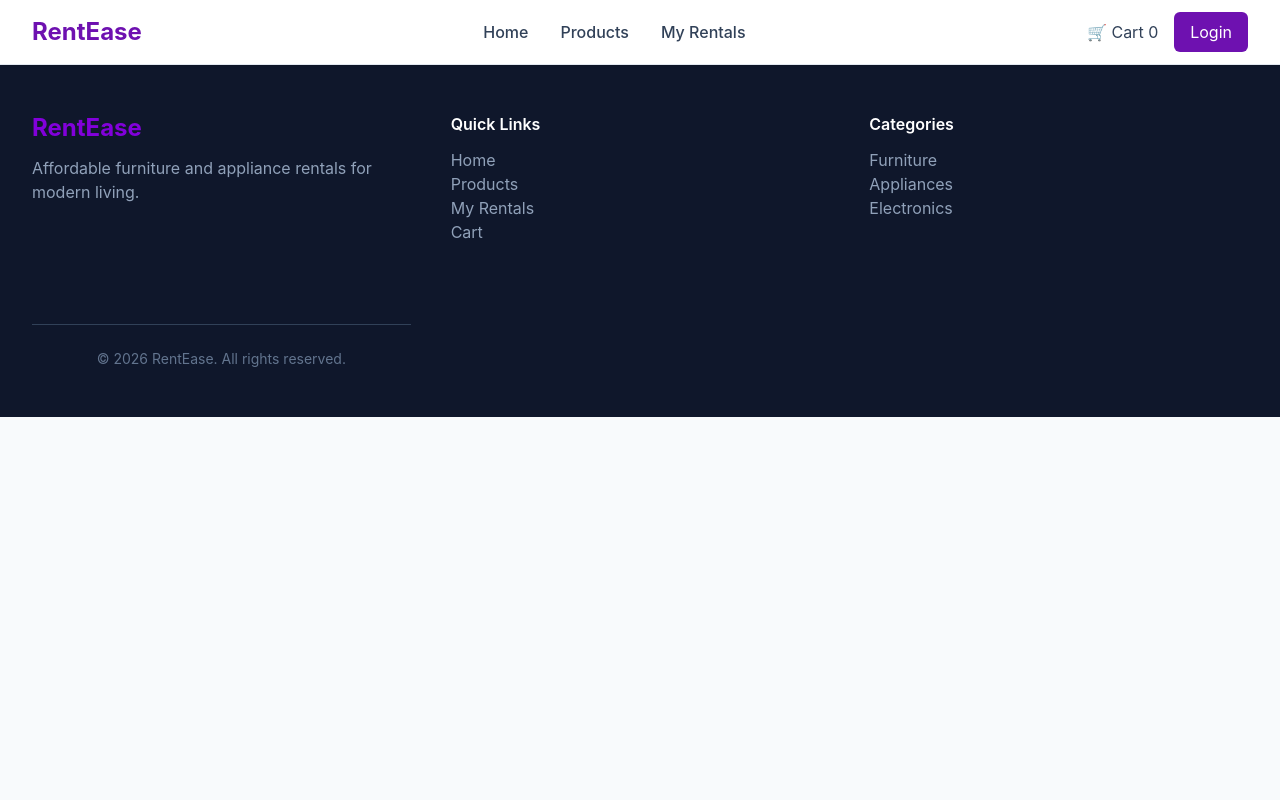
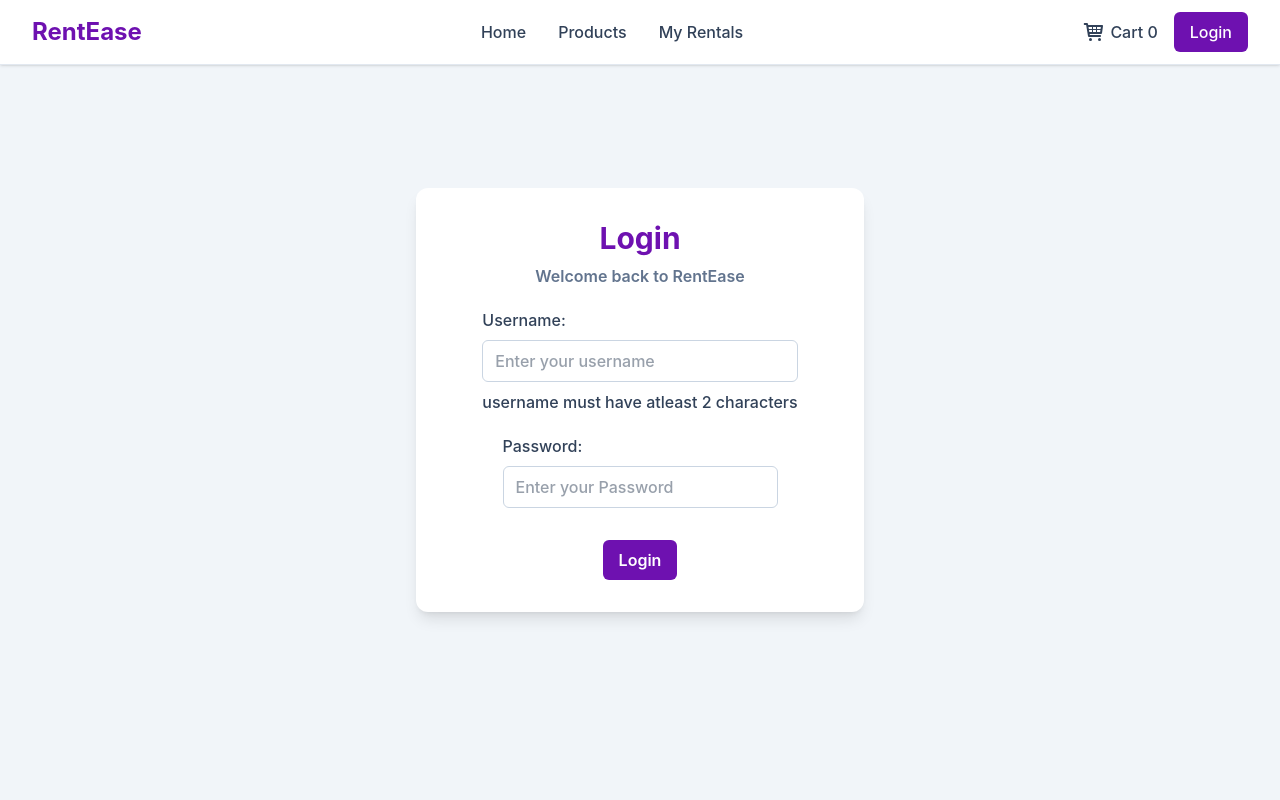
Before and after one commit to simrankumari-coder/RentEase-Furniture-Appliances-Store, a React (Vite) app: page /login in a window 1280 px wide. Shown: the top 800 px of the page. Built offline with nearby package versions, Linux system fonts and the light colour scheme.

Commit message:
fix: created login page and fix navbar UI

```diff
--- a/src/App.jsx
+++ b/src/App.jsx
@@ -12,6 +12,16 @@ import Login from './pages/Login.jsx'
 function App() {
   const navigate = useNavigate()
 
+  const [username, setUsername] = useState(() => {
+    let data = localStorage.getItem("username")
+    return data ? JSON.parse(data) : ""
+  })
+
+  const [isLoggedIn, setIsLoggedIn] = useState(() => {
+    let data = localStorage.getItem("loggedIn")
+    return data ? JSON.parse(data) : ""
+  })
+
   const [rentals, setRentals] = useState(() => {
 
     let data = localStorage.getItem("rentalItems")
@@ -24,17 +34,21 @@ function App() {
     })
       : []
   })
+
   const [cart, setCart] = useState(() => {
     let data = localStorage.getItem("cartItems")
     return data ? JSON.parse(data) : []
   })
 
+
   useEffect(() => {
     localStorage.setItem("cartItems", JSON.stringify(cart))
   }, [cart])
+
   useEffect(() => {
     localStorage.setItem("rentalItems", JSON.stringify(rentals))
   }, [rentals])
+
   console.log("rentals before:", rentals)
 
 
@@ -49,13 +63,23 @@ function App() {
     setRentals(prev => [...prev, ...newCart])
     setCart([])
   }
+
   const addCart = (product) => {
     setCart(prev => [...prev, product])
     navigate("/cart")
   }
+
+  const loggedOut = () => {
+    setIsLoggedIn(false)
+    setUsername("")
+    localStorage.removeItem("username")
+    localStorage.removeItem("password")
+    navigate("/")
+  }
+
   return (
     <>
-      <Navbar cart={cart} />
+      <Navbar loggedOut={loggedOut} cart={cart} isLoggedIn={isLoggedIn} username={username} />
       <ScrollToTop />
       <Routes>
         <Route
@@ -70,7 +94,7 @@ function App() {
         <Route
           path='/rentals' element={<MyRentals checkoutBtn={checkoutBtn} rentals={rentals} cart={cart} setRentals={setRentals} />}
         />
-        <Route path='/login' element={<Login />} />
+        <Route path='/login' element={<Login isLoggedIn={isLoggedIn} setIsLoggedIn={setIsLoggedIn} username={username} setUsername={setUsername} />} />
 
       </Routes>
       <Footer />
--- a/src/components/Category.jsx
+++ b/src/components/Category.jsx
@@ -19,14 +19,14 @@ const Category = () => {
 
                     <div className='cursor-pointer p-6 rounded-xl border shadow-sm hover:shadow-xl hover:-translate-y-1 transition bg-slate-50'>
                         <Link to="/products" state={{ category: "electronics" }}>
-                            <div className='w-12 h-12 rounded-full bg-purple-100 flex items-center justify-center text-purple-700 text-xl'><MdKitchen /></div>
+                            <div className='w-12 h-12 rounded-full bg-purple-100 flex items-center justify-center text-purple-700 text-xl'><BsTv /></div>
                             <h3 className="text-xl font-semibold mt-2">Electronics</h3>
                             <p className='text-slate-600 mt-2'>TV, Laptop, Gadgets</p>
                         </Link>
                     </div>
                     <div className='cursor-pointer p-6 rounded-xl border shadow-sm hover:shadow-xl hover:-translate-y-1 transition bg-slate-50'>
                         <Link to="/products" state={{ category: "appliances" }}>
-                            <div className='w-12 h-12 rounded-full bg-purple-100 flex items-center justify-center text-purple-700 text-xl'><BsTv /></div>
+                            <div className='w-12 h-12 rounded-full bg-purple-100 flex items-center justify-center text-purple-700 text-xl'><MdKitchen /></div>
                             <h3 className="text-xl font-semibold mt-2">Appliances</h3>
                             <p className='text-slate-600 mt-2'> Fridge, Washing Machine, AC</p>
                         </Link>
--- a/src/components/Navbar.jsx
+++ b/src/components/Navbar.jsx
@@ -1,22 +1,46 @@
 import React from 'react'
-import { Link } from 'react-router-dom'
+import { NavLink } from 'react-router-dom';
 import Cart from '../pages/Cart'
-const Navbar = ({ cart = [] }) => {
+import { TiShoppingCart } from "react-icons/ti";
+import { MdAccountCircle } from "react-icons/md";
+import { FiLogOut } from "react-icons/fi";
+const Navbar = ({ cart = [], username, isLoggedIn, loggedOut }) => {
     console.log("Navbar cart:", cart)
+
     return (
         <div>
             <nav className='fixed left-0 w-full top-0 z-50 bg-white border-b border-slate-200 shadow-sm px-5 py-3  sm:px-6 md:px-8 '>
                 <div className="flex flex-col md:flex-row md:justify-between md:items-center gap-3 md:gap-8">
                     <h3 className='text-purple-800 font-bold text-2xl'>RentEase</h3>
                     <div className='flex md:justify-center flex-wrap md:flex-nowrap gap-6 text-slate-700 font-medium md:gap-8'>
-                        <Link className='text-slate-700 hover:text-purple-800' to="/">Home</Link>
-                        <Link className='text-slate-700 hover:text-purple-800' to="/products">Products</Link>
-                        <Link className='text-slate-700 hover:text-purple-800' to="/rentals">My Rentals</Link>
+                        <NavLink className={({ isActive }) =>
+                            isActive ? 'text-purple-800 font-semibold' :
+                                'text-slate-700 hover:text-purple-800'} to="/">Home</NavLink>
+                        <NavLink className={({ isActive }) =>
+                            isActive ? 'text-purple-800 font-semibold' :
+                                'text-slate-700 hover:text-purple-800'} to="/products">Products</NavLink>
+                        <NavLink className={({ isActive }) =>
+                            isActive ? 'text-purple-800 font-semibold' :
+                                'text-slate-700 hover:text-purple-800'} to="/rentals">My Rentals</NavLink>
                     </div>
-                    <div className='flex items-center gap-4 md:justify-end'>
-                        <Link className='text-slate-700 hover:text-purple-800' to="/cart">🛒 Cart {cart?.length}</Link>
-                        <Link to='/login' > <button className='bg-purple-800 text-white px-4 py-2 rounded-md
-hover:bg-purple-900'>Login</button></Link>
+                    <div className='flex flex-wrap   items-center gap-4 font-medium md:justify-end'>
+                        <NavLink className={({ isActive }) =>
+                            isActive ? 'text-purple-800 font-semibold flex gap-1' :
+                                'text-slate-700 hover:text-purple-800 flex gap-1'} to="/cart"> <TiShoppingCart className="  text-2xl" /> Cart {cart?.length}</NavLink>
+                        <div className='flex gap-4 justify-center items-center flex-wrap '>
+                            {isLoggedIn === true ?
+                                <div className="flex items-center gap-4 text-slate-700">
+                                    <div className='flex items-center gap-1'>
+                                        <MdAccountCircle className='text-2xl text-purple-700' /> <span>{username.split(" ")[0]}</span></div>
+                                    <button onClick={loggedOut} className="flex items-center gap-2 bg-purple-800 text-white px-4 py-2 rounded-md hover:bg-purple-900 transition"><FiLogOut />Logout</button>
+                                </div>
+
+                                :
+                                <NavLink to='/login' >
+                                    <button className='bg-purple-800 text-white px-4 py-2 rounded-md hover:bg-purple-900'> Login</button>
+                                </NavLink>
+                            }
+                        </div>
                     </div>
                 </div>
             </nav>
--- a/src/pages/Login.jsx
+++ b/src/pages/Login.jsx
@@ -1,26 +1,64 @@
 import React from 'react'
-import { useState } from 'react'
-const Login = () => {
-    const [input, setInput] = useState("")
-    const [password, setPassword] = useState("")
+import { useState, useEffect } from 'react'
+import { useNavigate } from 'react-router-dom'
+const Login = ({ isLoggedIn, setIsLoggedIn, setUsername, username }) => {
+    const navigate = useNavigate()
+    const [usernameError, setUsernameError] = useState("")
+
+
+    const [input, setInput] = useState(() => {
+        let data = localStorage.getItem("username")
+        return data ? JSON.parse(data) : ""
+    })
+    const [password, setPassword] = useState(() => {
+        let data = localStorage.getItem("password")
+        return data ? JSON.parse(data) : ""
+    })
     const handleInput = (e) => {
-        e.target.value
+        setInput(e.target.value)
+        setUsernameError(input)
+
+
+
     }
     const handlePass = (e) => {
-        e.target.value
+        setPassword(e.target.value)
     }
+    const handleBtn = (e) => {
+        localStorage.setItem("username", JSON.stringify(input))
+        localStorage.setItem("password", JSON.stringify(password))
+        localStorage.setItem("loggedIn", JSON.stringify(true))
+        setIsLoggedIn(true)
+        setUsername(input)
+        setInput("")
+        setPassword("")
+        e.preventDefault()
+        navigate("/")
+    }
+
+
+
+
     return (
-        <div>
-            <form>
+        <div className='min-h-screen flex flex-col justify-center items-center bg-slate-100 px-4'>
 
-                <label>Username
-                    <input type="text" value={input} onChange={handleInput} /></label>
+            <form onSubmit={handleBtn} className='w-full max-w-md bg-white shadow-lg rounded-xl p-8 flex flex-col gap-5 font-semibold items-center justify-center md:mt-0 mt-48  h-auto '>
+                <div className="text-center">
+                    <h1 className="text-3xl font-bold text-purple-800">Login</h1>
+                    <p className="text-slate-500 mt-2">
+                        Welcome back to RentEase
+                    </p>
+                </div>
+                <label className='flex flex-col gap-2 font-medium text-slate-700'>Username:
+                    <input className='border border-slate-300 rounded-md px-3 py-2 outline-none focus:ring-2 focus:ring-purple-600' type="text" value={input} onChange={handleInput} placeholder='Enter your username' />
+                    {input.length < 2 && <span>username must have atleast 2 characters</span>}
+                </label>
 
-                <label>Password
-                    <input type='password' value={password} onChange={handlePass} /></label>
-                <button>Login</button>
+                <label className='flex flex-col gap-2 font-medium text-slate-700'>Password:
+                    <input className='border border-slate-300 rounded-md px-3 py-2 outline-none focus:ring-2 focus:ring-purple-600' placeholder='Enter your Password' type='password' value={password} onChange={handlePass} /></label>
+                <button className='mt-3 bg-purple-800 text-white px-4 py-2 rounded-md hover:bg-purple-900 transition'>Login</button>
             </form>
-        </div>
+        </div >
     )
 }
 
--- a/src/pages/MyRentals.jsx
+++ b/src/pages/MyRentals.jsx
@@ -8,7 +8,7 @@ const MyRentals = ({ rentals, setRentals, cart }) => {
             <div className='md:mt-0 mt-20 text-3xl sticky font-bold text-slate-900 mb-3'>
                 <h1 className='text-3xl font-bold text-slate-900'>Your Rentals</h1>
                 <div className='flex gap-5 flex-col mt-7'>
-                    {rentals.length === 0 ? <span className='text-sm font-light mt-0'>No Rentals Yet</span> :
+                    {rentals.length === 0 ? <span className='text-xl font-normal mt-1'>No Rentals Yet</span> :
                         rentals.map((item, index) => {
                             return <RentalItem item={item} key={index} />
                         })
```
